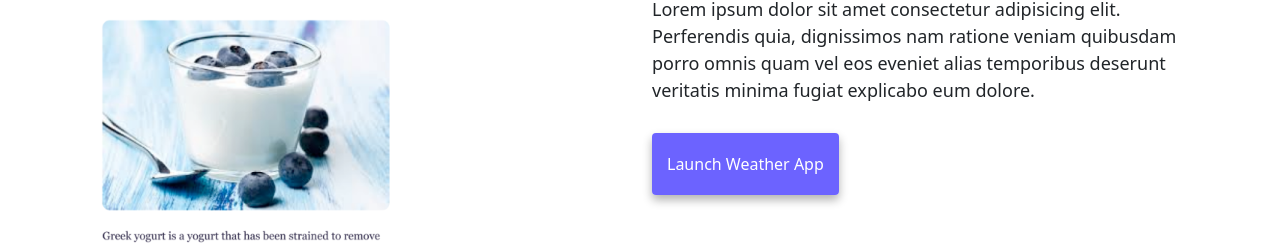
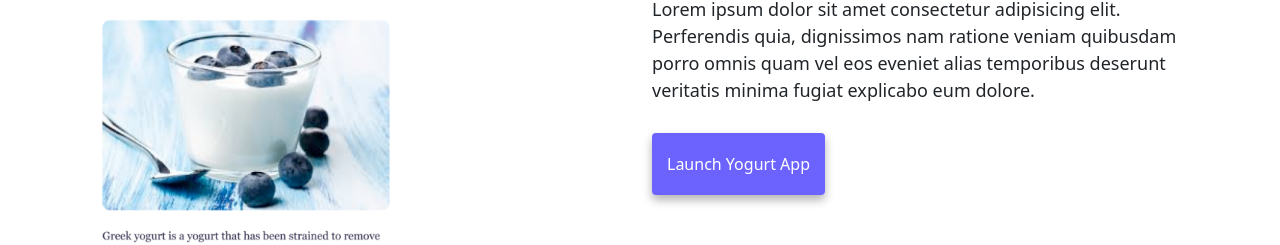
Before and after one commit to mimithim/advanced-tools-workshop-mimi-thim, a plain HTML site: page index.html in a window 1280 px wide. Shown: the part 1480-1725 px from the top of the page. Drawn offline with nearby package versions, Linux system fonts and the light colour scheme.

Commit message:
Updated html and css

```diff
--- a/index.html
+++ b/index.html
@@ -138,7 +138,7 @@
             explicabo eum dolore.
           </p>
           <div class="mt-5">
-            <a href="#" class="primary-link">Launch Weather App</a>
+            <a href="#" class="primary-link">Launch Yogurt App</a>
           </div>
         </div>
       </div>
```
Also changed, not shown: about.html (+1 -1 lines).
